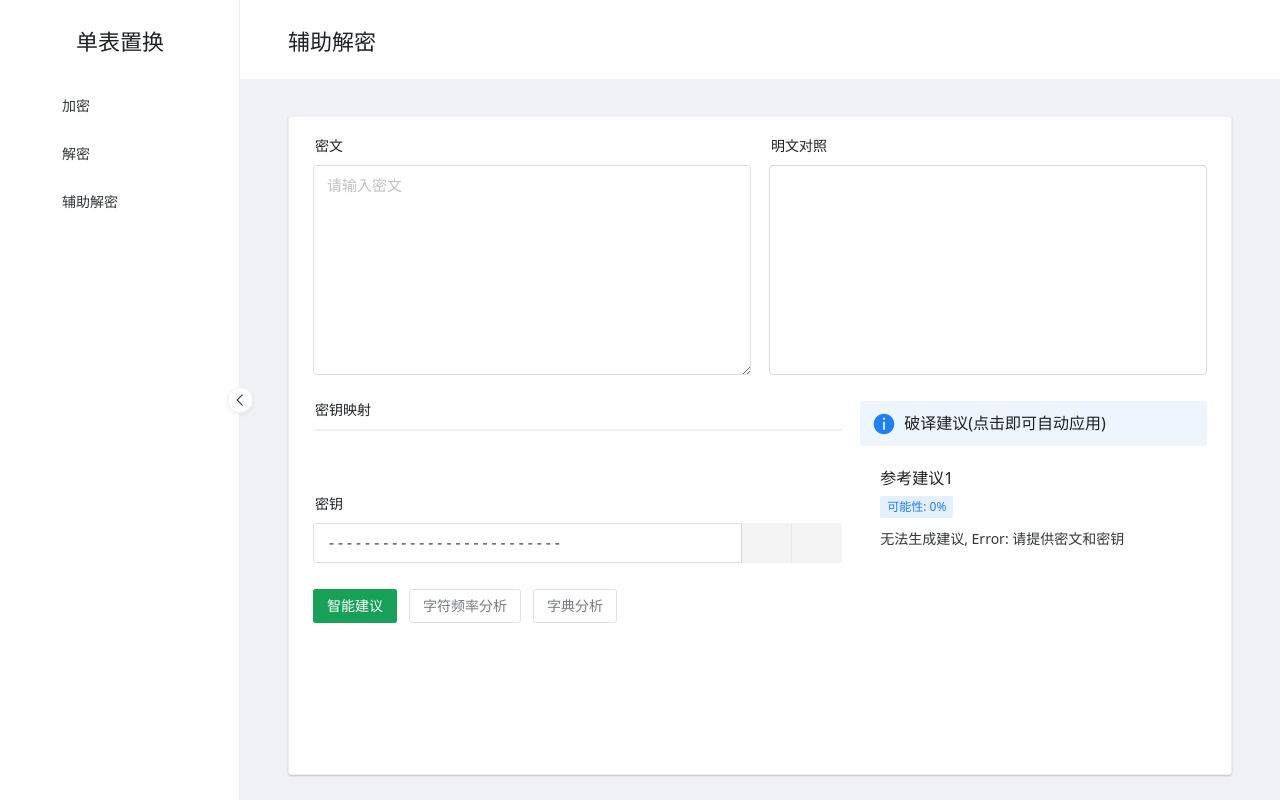
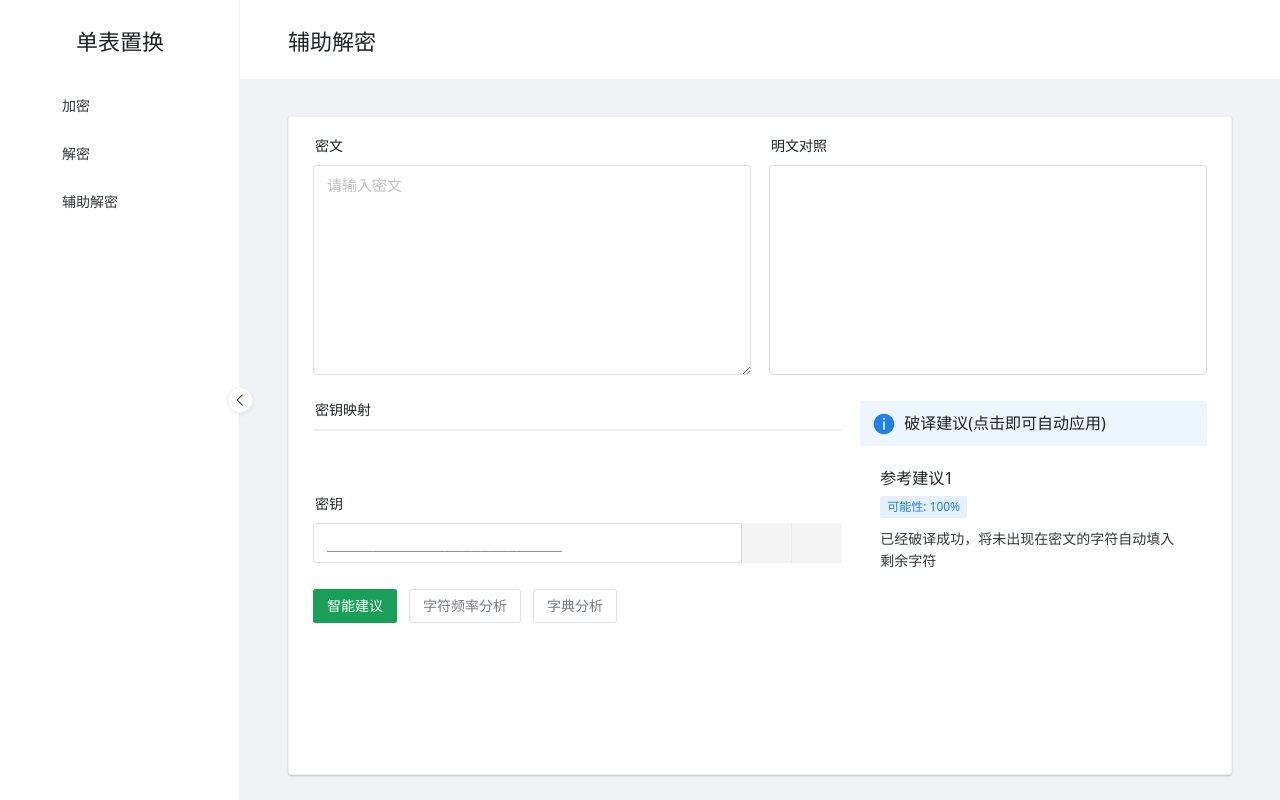
Before and after one commit to yemaster/crypto-final, a Vue app: page /assist in a window 1280 px wide. Built offline with nearby package versions, Linux system fonts and the light colour scheme; some icons are missing; a small style sheet from the web is missing.

Commit message:
feat: auto fill key when finished, and use _ for unknown chars in key instead of -

```diff
--- a/src/utils/analyser.ts
+++ b/src/utils/analyser.ts
@@ -30,7 +30,7 @@ export function getSuggestionByFrequency(ciphertext: string, key: string, nums:
         throw new Error('请提供密文和密钥');
     }
     const _key = key.toLowerCase().trim();
-    if (_key.length !== 26 || !/^[a-z\-]+$/.test(_key)) {
+    if (_key.length !== 26 || !/^[a-z_]+$/.test(_key)) {
         throw new Error('密钥格式不正确');
     }
 
@@ -82,7 +82,7 @@ export function getSuggestionByFrequency(ciphertext: string, key: string, nums:
         let cipherSort = sortedFrequency[i][0];
         let flag = true;
         for (let j = 0; j < cipherSort.length; j++) {
-            if (_key[cipherSort.charCodeAt(j) - 97] !== '-' && _key[cipherSort.charCodeAt(j) - 97] !== target[j]) {
+            if (_key[cipherSort.charCodeAt(j) - 97] !== '_' && _key[cipherSort.charCodeAt(j) - 97] !== target[j]) {
                 flag = false;
                 break;
             }
@@ -242,7 +242,7 @@ export function getSuggestionByWords(ciphertext: string, key: string) {
     if (!ciphertext || !key) {
         throw new Error('请提供密文和密钥');
     }
-    const _key = key.toLowerCase().trim().replace(/\-/g, '_');
+    const _key = key.toLowerCase().trim();
     if (_key.length !== 26 || !/^[a-z_]+$/.test(_key)) {
         throw new Error('密钥格式不正确');
     }
@@ -257,7 +257,7 @@ export function getSuggestionByWords(ciphertext: string, key: string) {
 
     const cipherWords = ciphertext.match(/\b[a-z\-]+\b/g) || [];
     const plaintext = encrypt(ciphertext, _key);
-    const plainWords = plaintext.match(/\b[a-z_\-]+\b/g) || [];
+    const plainWords = plaintext.match(/\b[a-z\-_]+\b/g) || [];
     const unknownCharsNum = [];
     for (const word of cipherWords) {
         unknownCharsNum.push(word.split('').filter(char => _key[char.charCodeAt(0) - 97] === '_').length);
@@ -342,7 +342,7 @@ export function getSuggestion(ciphertext: string, key: string) {
         throw new Error('请提供密文和密钥');
     }
     const _key = key.toLowerCase().trim(); // 确保密钥是小写字母
-    if (_key.length !== 26 || !/^[a-z\-]+$/.test(_key)) {
+    if (_key.length !== 26 || !/^[a-z\-_]+$/.test(_key)) {
         throw new Error('密钥格式不正确');
     }
 
@@ -376,8 +376,8 @@ export function getSuggestion(ciphertext: string, key: string) {
             if (freq < 1.5) {
                 break;
             }
-            if ((_key[bigram.charCodeAt(0) - 97] !== '-' && _key[bigram.charCodeAt(0) - 97] !== 't') ||
-                (_key[bigram.charCodeAt(1) - 97] !== '-' && _key[bigram.charCodeAt(1) - 97] !== 'h')) {
+            if ((_key[bigram.charCodeAt(0) - 97] !== '_' && _key[bigram.charCodeAt(0) - 97] !== 't') ||
+                (_key[bigram.charCodeAt(1) - 97] !== '_' && _key[bigram.charCodeAt(1) - 97] !== 'h')) {
                 continue;
             }
             else {
@@ -399,9 +399,9 @@ export function getSuggestion(ciphertext: string, key: string) {
             if (freq < 0.8) {
                 break;
             }
-            if ((_key[trigram.charCodeAt(0) - 97] !== '-' && _key[trigram.charCodeAt(0) - 97] !== 't') ||
-                (_key[trigram.charCodeAt(1) - 97] !== '-' && _key[trigram.charCodeAt(1) - 97] !== 'h') ||
-                (_key[trigram.charCodeAt(2) - 97] !== '-' && _key[trigram.charCodeAt(2) - 97] !== 'e')) {
+            if ((_key[trigram.charCodeAt(0) - 97] !== '_' && _key[trigram.charCodeAt(0) - 97] !== 't') ||
+                (_key[trigram.charCodeAt(1) - 97] !== '_' && _key[trigram.charCodeAt(1) - 97] !== 'h') ||
+                (_key[trigram.charCodeAt(2) - 97] !== '_' && _key[trigram.charCodeAt(2) - 97] !== 'e')) {
                 continue;
             }
             else {
--- a/src/views/AssistView.vue
+++ b/src/views/AssistView.vue
@@ -12,6 +12,7 @@ import Chart from 'chart.js/auto';
 
 import { getCharacterFrequency } from '../data/en_freq'
 import { calcFrequency, getSuggestion, getSuggestionByFrequencyAll, getSuggestionByWords } from '../utils/analyser'
+import { encrypt } from '../utils/funcs'
 
 const message = useMessage()
 const formStore = useFormStore()
@@ -169,6 +170,15 @@ function updateFrequencyChart(level: number | string) {
     drawFrequencyChart(level);
 }
 
+const plainText = computed(() => {
+    try {
+        return encrypt(model.value.ciphertext, generatedKey.value);
+    }
+    catch (error) {
+        return '';
+    }
+});
+
 const textComparison = computed(() => {
     const cipherLinesTmp = model.value.ciphertext.split('\n');
     const cipherLines = []
@@ -188,10 +198,10 @@ const textComparison = computed(() => {
         for (const c of i) {
             if (c >= 'a' && c <= 'z') {
                 const index = c.charCodeAt(0) - 97;
-                thisLineRes += key.value[index] || '-'; // 使用密钥映射
+                thisLineRes += key.value[index] || '_'; // 使用密钥映射
             } else if (c >= 'A' && c <= 'Z') {
                 const index = c.charCodeAt(0) - 65;
-                thisLineRes += (key.value[index] || '-').toUpperCase(); // 保持大写字母
+                thisLineRes += (key.value[index] || '_').toUpperCase(); // 保持大写字母
             } else {
                 thisLineRes += c; // 保持非字母字符不变
             }
@@ -204,7 +214,7 @@ const textComparison = computed(() => {
 const generatedKey = computed(() => {
     let generate = ""
     for (let i = 0; i < 26; i++) {
-        generate += key.value[i] || '-';
+       generate += key.value[i] || '_';
     }
     return generate;
 });
@@ -230,6 +240,31 @@ const suggestionMode: Record<SuggestionModeKey, {
 const nowSuggestionMode = ref<SuggestionModeKey>('intelligent');
 
 const keySuggestion = computed(() => {
+    if (!(plainText.value.includes('_')) && generatedKey.value.includes('_')) {
+        let newKey = generatedKey.value.split('');
+        const used = Array.from({ length: 26 }, () => false);
+        for (const char of newKey) {
+            if (char !== '_') {
+                used[char.charCodeAt(0) - 97] = true;
+            }
+        }
+        const unusedChars = [];
+        for (let i = 0; i < 26; i++) {
+            if (!used[i]) {
+                unusedChars.push(String.fromCharCode(i + 97));
+            }
+        }
+        for (let i = 0; i < newKey.length; i++) {
+            if (newKey[i] === '_') {
+                newKey[i] = unusedChars.shift() || '?';
+            }
+        }
+        return [{
+            suggestion: "已经破译成功，将未出现在密文的字符自动填入剩余字符",
+            newKey: newKey.join(''),
+            possibility: 100
+        }];
+    }
     try {
         let s = suggestionMode[nowSuggestionMode.value].func(model.value.ciphertext, generatedKey.value);
         // 如果是数组，就返回，否则变成数组
@@ -253,7 +288,7 @@ const keySuggestion = computed(() => {
 function applySuggestion(index: number) {
     const newKey = Array.from({ length: 26 }, () => "");
     for (let i = 0; i < 26; ++i) {
-        if (keySuggestion.value[index].newKey[i] !== '-') {
+        if (keySuggestion.value[index].newKey[i] !== '_') {
             newKey[i] = keySuggestion.value[index].newKey[i];
         }
     }
@@ -346,11 +381,10 @@ onMounted(() => {
                 </n-grid-item>
                 <n-grid-item span="5 m:5 l:2">
                     <n-flex vertical justify="center">
-                        <n-alert title="破译建议(点击即可自动应用)" type="info" :bordered="false">
-                        </n-alert>
+                        <n-alert title="破译建议(点击即可自动应用)" type="info" :bordered="false"></n-alert>
                         <n-scrollbar style="height: 300px">
-                            <n-result status="info" title="信息" description="暂时没有建议。" size="small" v-if="keySuggestion.length === 0">
-                            </n-result>
+                            <n-result status="success" title="Wow" description="已经破译完成。" size="small" v-if="!generatedKey.includes('_')"></n-result>
+                            <n-result status="info" title="Oops" description="暂时没有建议。" size="small" v-else-if="keySuggestion.length === 0"></n-result>
                             <n-list hoverable clickable>
                                 <n-list-item v-for="(s, i) in keySuggestion" @click="applySuggestion(i)">
                                     <n-thing :title="`参考建议${i + 1}`" content-style="margin-top: 10px;">
```
